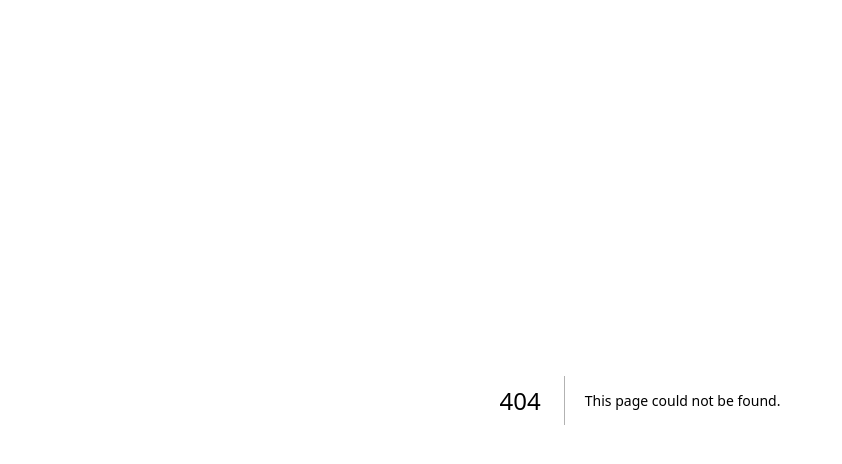
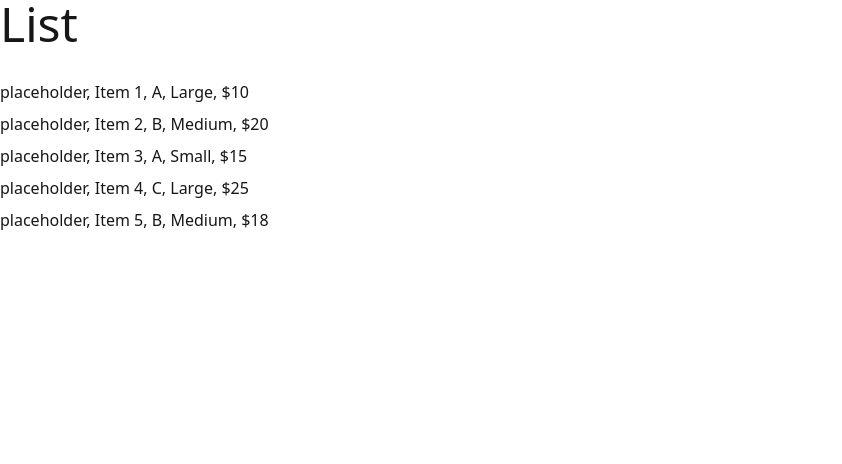
Before and after one commit to HolyNamesAcademy/Projects-II-25-26, a Next.js app in the folder frontend/: page /list in a window 1280 px wide. Before the commit this address had no page. Shown: the top 464 px of the page, without its empty margins (0-842 px from the left). Built offline with nearby package versions, Linux system fonts and the light colour scheme.

Commit message:
Created itemList and list page

```diff
--- /dev/null
+++ b/frontend/src/app/list/page.tsx
@@ -0,0 +1,26 @@
+import PrimaryButton from "@/components/primaryButton";
+import ItemList from "@/components/itemList";
+
+const items = [
+  { name: "Item 1", type: "A", size: "Large", image: "placeholder", price: 10 },
+  { name: "Item 2", type: "B", size: "Medium", image: "placeholder", price: 20 },
+  { name: "Item 3", type: "A", size: "Small", image: "placeholder", price: 15 },
+  { name: "Item 4", type: "C", size: "Large", image: "placeholder", price: 25 },
+  { name: "Item 5", type: "B", size: "Medium", image: "placeholder", price: 18 }
+]
+
+export default function List() {
+  return (
+    <div>
+      <main className="flex flex-col gap-[32px] row-start-2 items-center sm:items-start">
+        <h1 className="text-5xl">
+          List
+        </h1>
+
+        <ItemList items={items} />
+      </main>
+      <footer className="row-start-3 flex gap-[24px] flex-wrap items-center justify-center">
+      </footer>
+    </div>
+  );
+}
--- /dev/null
+++ b/frontend/src/components/itemList.tsx
@@ -0,0 +1,21 @@
+interface Item {
+  name:string;
+  type: string;
+  size: string;
+  image: string;
+  price: number;
+}
+
+export default function ItemList({ items }: { items: Item[] }) {
+  return (
+    <div>
+      <ul>
+        {items.map((item, i) => (
+          <li key={i} className="mb-2">
+            {item.image}, {item.name}, {item.type}, {item.size}, ${item.price}
+          </li>
+        ))}
+      </ul>
+    </div>
+  )
+}
```
